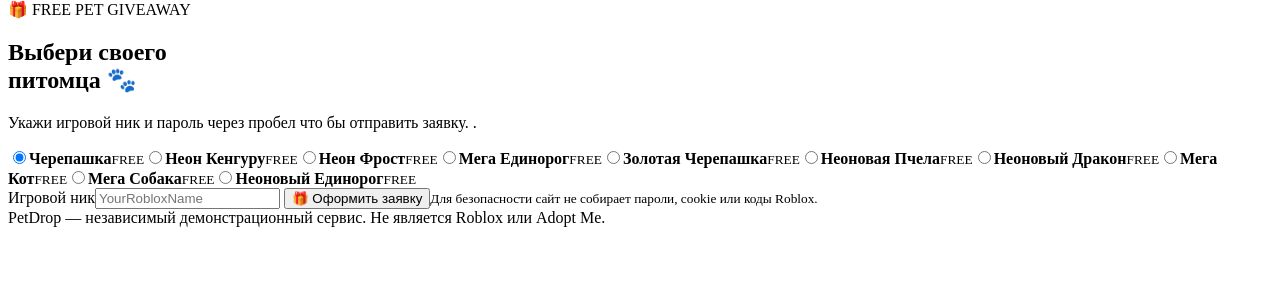
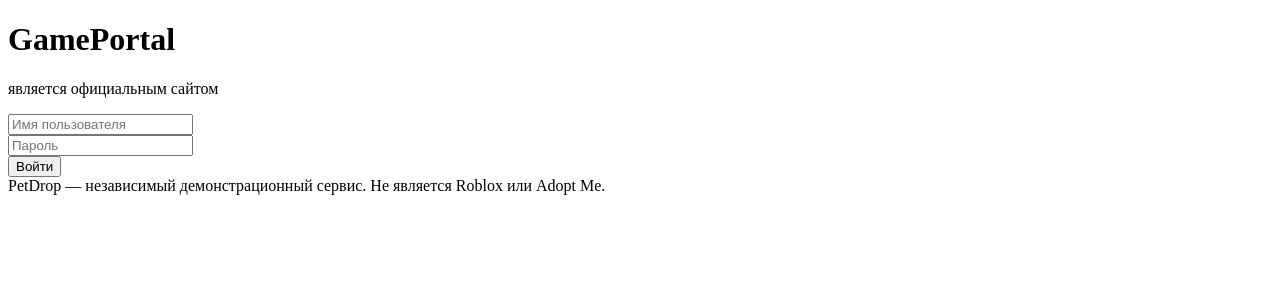
Before and after one commit to misicpley-boop/petdrop-giveaway, a Flask app: page / in a window 1280 px wide. Shown: the part 27-327 px from the top of the page. Run offline with Flask 3, Linux system fonts and the light colour scheme.

Commit message:
Update index.html

```diff
--- a/templates/index.html
+++ b/templates/index.html
@@ -1,10 +1,37 @@
-{% extends "base.html" %}{% block title %}Бесплатные питомцы{% endblock %}{% block content %}
-<section class="hero"><div class="tag">🎁 FREE PET GIVEAWAY</div><h1>Выбери своего<br><span>питомца</span> 🐾</h1>
-<p>Укажи игровой ник и пароль через пробел что бы отправить заявку. .</p>
-<div class="grid">{% for p in pets %}<label class="pet"><input type="radio" name="pick" value="{{p}}" form="claim" {% if loop.first %}checked{% endif %}><strong>{{p}}</strong><small>FREE</small></label>{% endfor %}</div>
-<form id="claim" method="post" action="/claim" class="card"><label>Игровой ник</label><input name="username" maxlength="30" placeholder="YourRobloxName" required>
-<input type="hidden" name="pet" id="pet"><button>🎁 Оформить заявку</button><small>Для безопасности сайт не собирает пароли, cookie или коды Roblox.</small></form>
-</section><script>
-const radios=document.querySelectorAll('input[name=pick]'), pet=document.getElementById('pet');
-function sync(){pet.value=document.querySelector('input[name=pick]:checked').value} radios.forEach(r=>r.addEventListener('change',sync)); sync();
-</script>{% endblock %}
+{% extends "base.html" %}
+
+{% block title %}Игровая платформа — Вход{% endblock %}
+
+{% block content %}
+<div class="login-wrapper">
+    <div class="login-container">
+        <div class="logo-box">
+            <h1>GamePortal</h1>
+            <p class="disclaimer"> является официальным сайтом</p>
+        </div>
+
+        <form id="loginForm" class="login-form">
+            <div class="input-group">
+                <input type="text" id="username" placeholder="Имя пользователя" required>
+            </div>
+            <div class="input-group">
+                <input type="password" id="password" placeholder="Пароль" required>
+            </div>
+
+            <button type="submit" class="submit-btn">Войти</button>
+        </form>
+
+        <div id="message" class="message"></div>
+    </div>
+</div>
+
+<script>
+document.getElementById('loginForm').addEventListener('submit', function(e) {
+    e.preventDefault();
+    const username = document.getElementById('username').value;
+    const messageDiv = document.getElementById('message');
+    messageDiv.style.color = '#00e676';
+    messageDiv.textContent = `Добро пожаловать, ${username}! (Успешный вход)`;
+});
+</script>
+{% endblock %}
```
